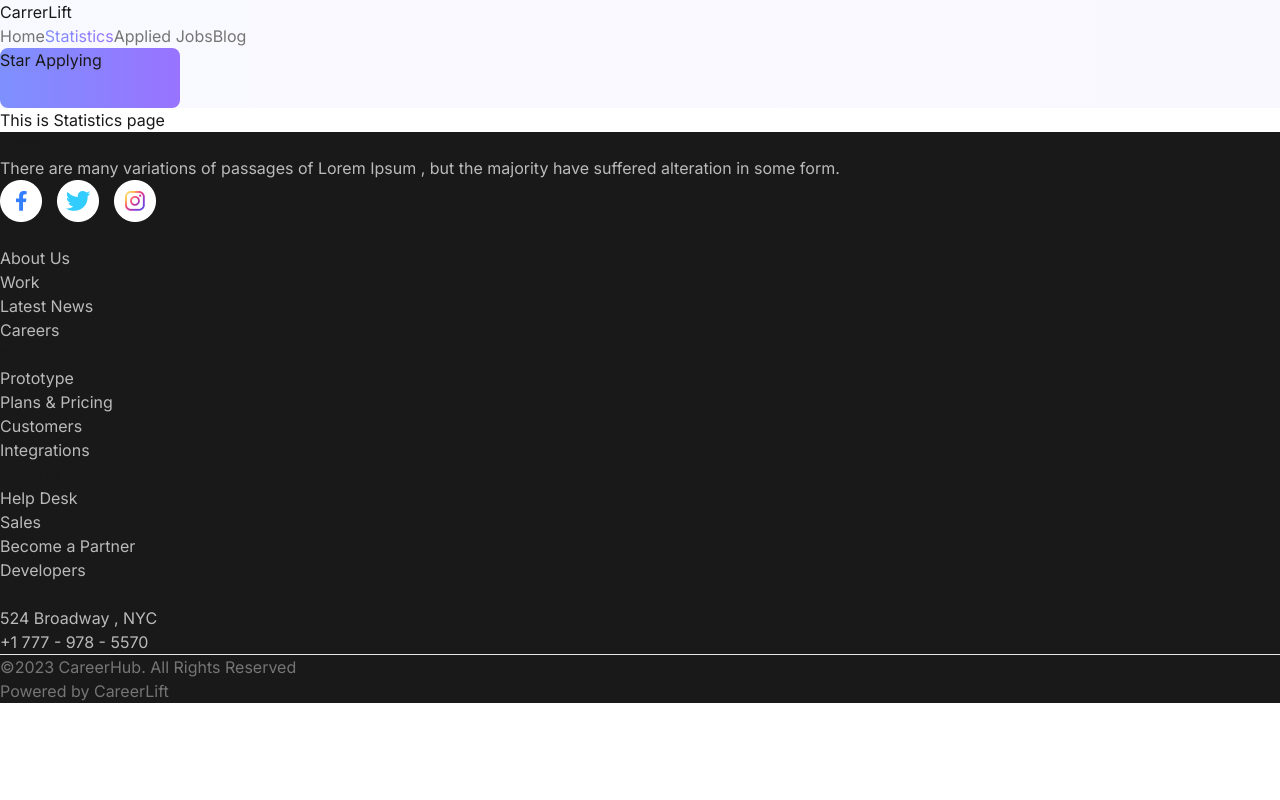
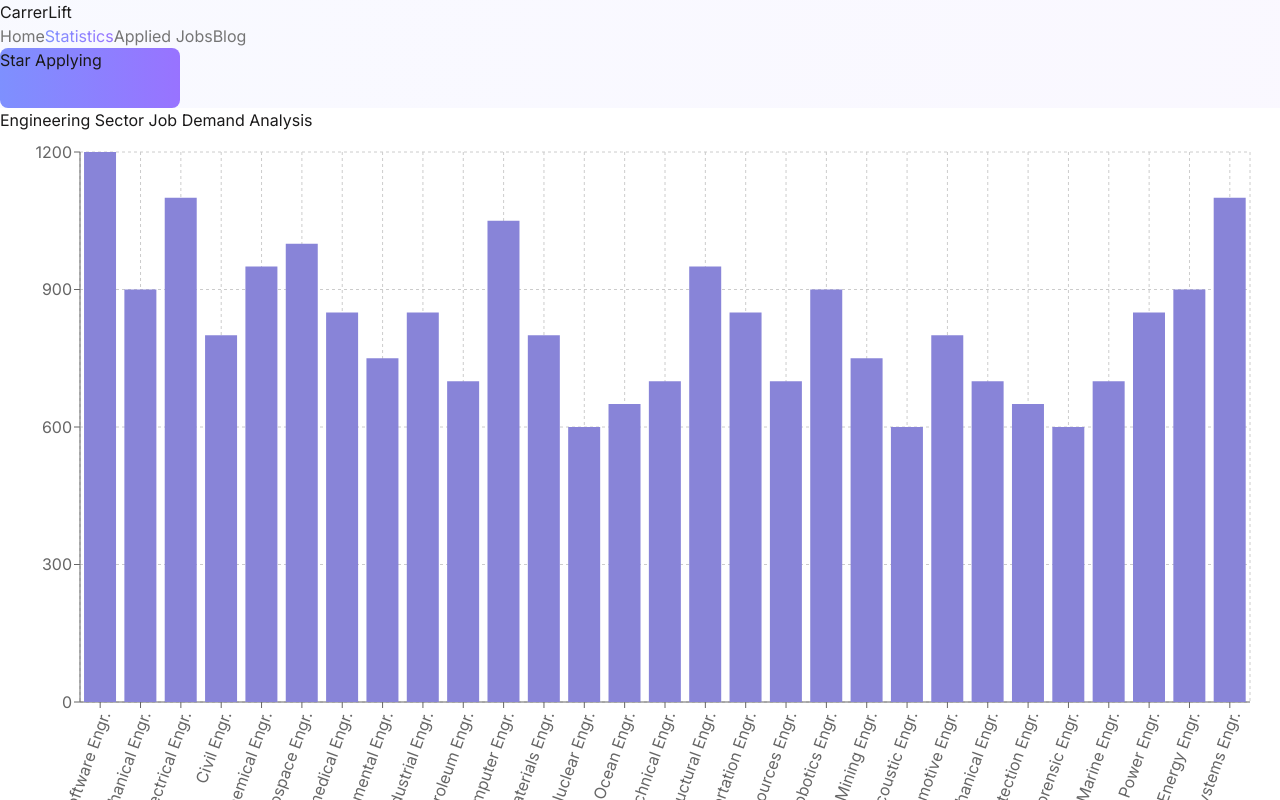
Before and after one commit to saifulislam735/Career_Lift, a React (Vite) app: page /Career_Lift/statistics in a window 1280 px wide. Shown: the top 800 px of the page. Built offline with nearby package versions, Linux system fonts and the light colour scheme.

Commit message:
statistics added

```diff
--- a/package.json
+++ b/package.json
@@ -22,6 +22,7 @@
     "react-dom": "^18.2.0",
     "react-hot-toast": "^2.4.1",
     "react-router-dom": "^6.23.1",
+    "recharts": "^2.12.7",
     "sort-by": "^1.2.0"
   },
   "devDependencies": {
--- /dev/null
+++ b/src/Component/Charts/Charts.jsx
@@ -0,0 +1,57 @@
+import { BarChart, Bar, XAxis, YAxis, CartesianGrid, Tooltip, ResponsiveContainer } from 'recharts';
+
+const Charts = () => {
+    const data = [
+        { sector: 'Software Engr.', demand: 1200 },
+        { sector: 'Mechanical Engr.', demand: 900 },
+        { sector: 'Electrical Engr.', demand: 1100 },
+        { sector: 'Civil Engr.', demand: 800 },
+        { sector: 'Chemical Engr.', demand: 950 },
+        { sector: 'Aerospace Engr.', demand: 1000 },
+        { sector: 'Biomedical Engr.', demand: 850 },
+        { sector: 'Environmental Engr.', demand: 750 },
+        { sector: 'Industrial Engr.', demand: 850 },
+        { sector: 'Petroleum Engr.', demand: 700 },
+        { sector: 'Computer Engr.', demand: 1050 },
+        { sector: 'Materials Engr.', demand: 800 },
+        { sector: 'Nuclear Engr.', demand: 600 },
+        { sector: 'Ocean Engr.', demand: 650 },
+        { sector: 'Geotechnical Engr.', demand: 700 },
+        { sector: 'Structural Engr.', demand: 950 },
+        { sector: 'Transportation Engr.', demand: 850 },
+        { sector: 'Water Resources Engr.', demand: 700 },
+        { sector: 'Robotics Engr.', demand: 900 },
+        { sector: 'Mining Engr.', demand: 750 },
+        { sector: 'Acoustic Engr.', demand: 600 },
+        { sector: 'Automotive Engr.', demand: 800 },
+        { sector: 'Biomechanical Engr.', demand: 700 },
+        { sector: 'Fire Protection Engr.', demand: 650 },
+        { sector: 'Forensic Engr.', demand: 600 },
+        { sector: 'Marine Engr.', demand: 700 },
+        { sector: 'Power Engr.', demand: 850 },
+        { sector: 'Renewable Energy Engr.', demand: 900 },
+        { sector: 'Systems Engr.', demand: 1100 }
+    ];
+
+    return (
+        <div style={{ width: '100%', height: '100vh' }}>
+            <h1 className="text-2xl font-extrabold mb-8 text-center text-gray-800 shadow-lg p-4 rounded-lg my-2">
+                Engineering Sector Job Demand Analysis
+            </h1>
+            <ResponsiveContainer width="100%" height="100%">
+                <BarChart
+                    data={data}
+                    margin={{ top: 20, right: 30, left: 20, bottom: 200 }}
+                >
+                    <CartesianGrid strokeDasharray="3 3" />
+                    <XAxis dataKey="sector" angle={-70} textAnchor="end" interval={0} />
+                    <YAxis />
+                    <Tooltip />
+                    <Bar dataKey="demand" fill="#8884d8" />
+                </BarChart>
+            </ResponsiveContainer>
+        </div>
+    );
+};
+
+export default Charts;
--- a/src/Component/Statistics/Statistics.jsx
+++ b/src/Component/Statistics/Statistics.jsx
@@ -1,8 +1,9 @@
+import Charts from "../Charts/Charts";
 
 const Statistics = () => {
     return (
-        <div className="px-60">
-            <p>This is Statistics page</p>
+        <div className="px-60 mb-10">
+            <Charts></Charts>
         </div>
     );
 };
```
Also changed, not shown: 1 other file (tests, documents, lock files or other folders).
